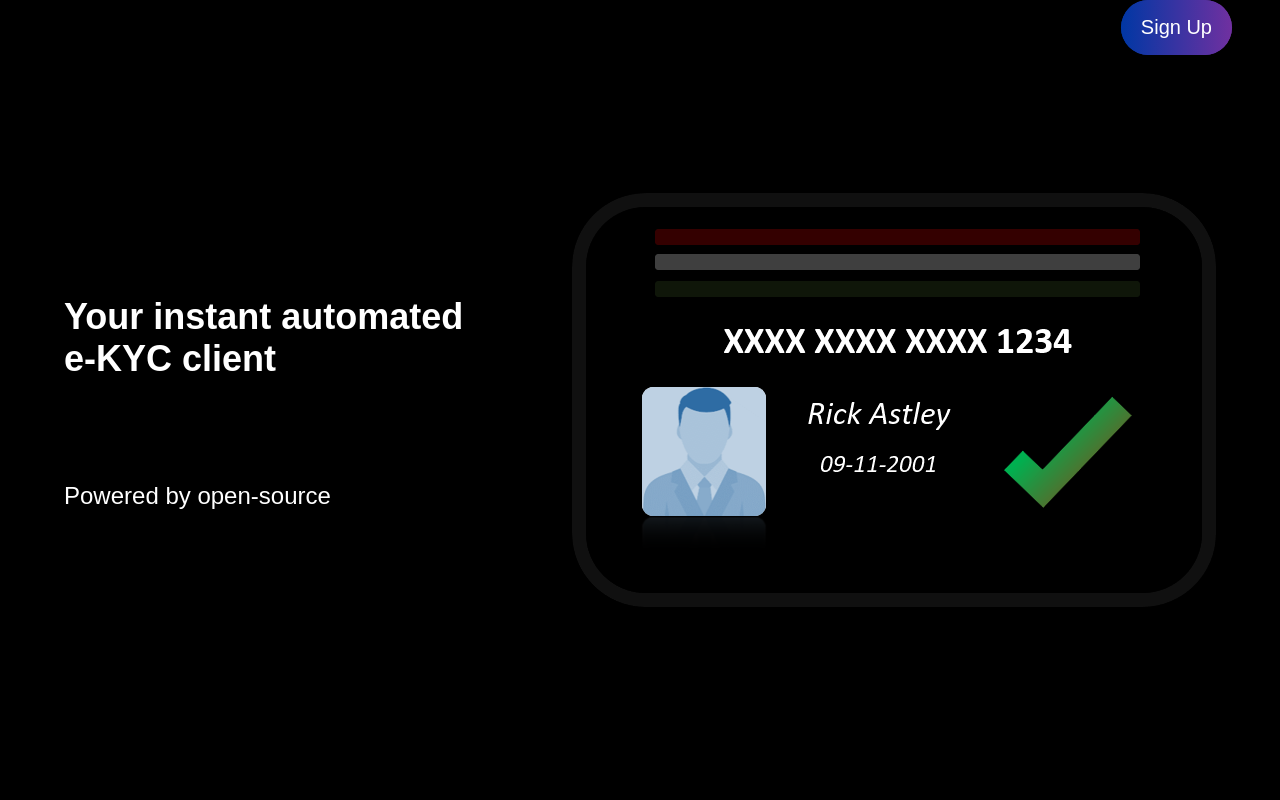
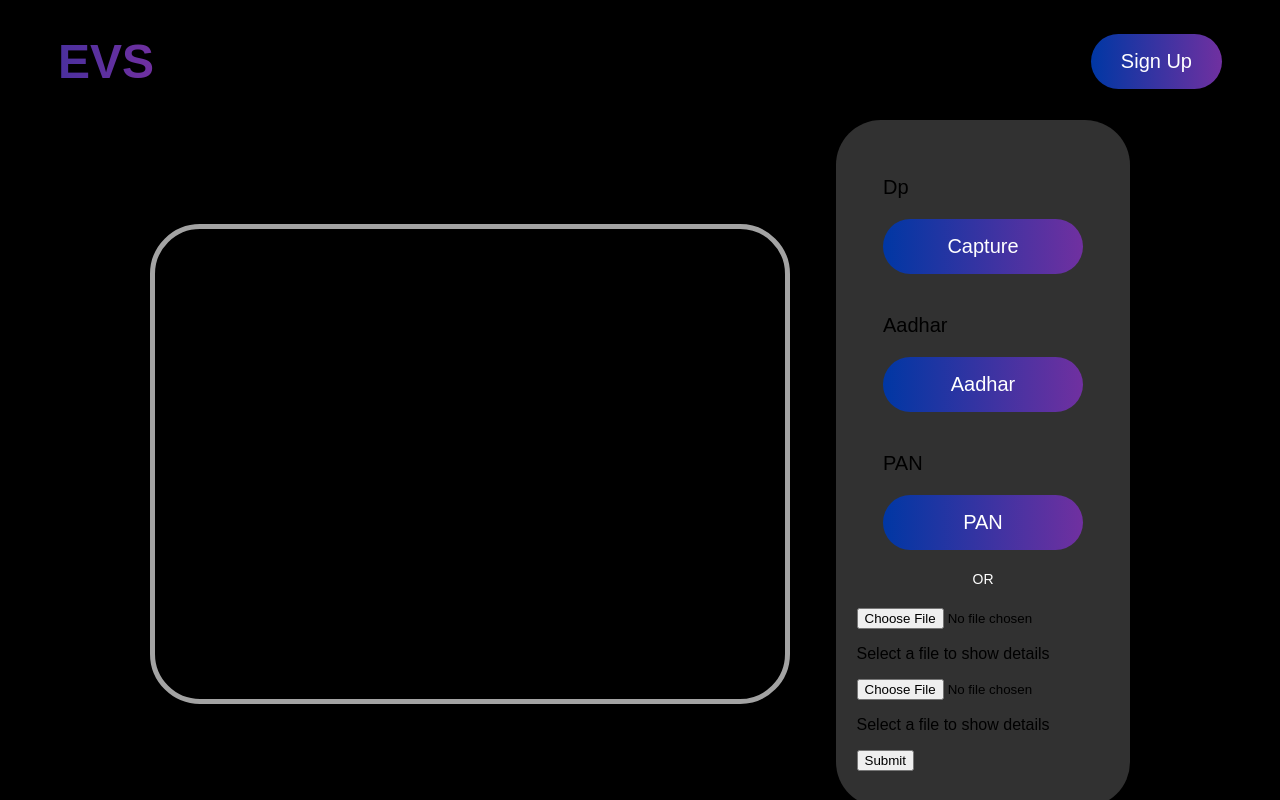
Before and after one commit to EmmanuelAllanMJ/EVS, a Next.js app in the folder Frontend/: page / in a window 1280 px wide. Built offline with nearby package versions, Linux system fonts and the light colour scheme; no server answers.

Commit message:
Fix: css

```diff
--- a/Frontend/components/MainPage/ApiConnect.js
+++ b/Frontend/components/MainPage/ApiConnect.js
@@ -20,7 +20,7 @@ export default function ApiConnect() {
   }, [response]);
 
   const baseURL = "127.0.0.1:5000/";
-  const src = "http://127.0.0.1:5000/video_feed";
+  const src = "http://127.0.0.1:5000/test";
 
   function clickPhoto(e) {
     e.preventDefault();
@@ -52,6 +52,27 @@ export default function ApiConnect() {
       .catch((err) => {
         console.log(err);
       });
+  }
+
+  function checkIfImageExists(url) {
+    try {
+      const img = new Image();
+      img.src = url;
+
+      if (img.complete) {
+        return true;
+      } else {
+        img.onload = () => {
+          return true;
+        };
+
+        img.onerror = () => {
+          return false;
+        };
+      }
+    } catch (err) {
+      return false;
+    }
   }
 
   const [selectedFile, setSelectedFile] = useState();
@@ -94,7 +115,11 @@ export default function ApiConnect() {
       {/* <h1 className={classes.title}>Hello</h1> */}
       <div className={classes.align}>
         <div className={classes.img}>
-          <img src={src} alt="video" />
+          {checkIfImageExists(src) ? (
+            <img src={src} alt="video" />
+          ) : (
+            <p>No video source found</p>
+          )}
         </div>
         <Card className={classes.capture}>
           <div className={classes.description}>
@@ -103,7 +128,22 @@ export default function ApiConnect() {
               Capture
             </Button>
           </div>
-          <div>
+
+          <div className={classes.description}>
+            <p>Aadhar</p>
+            <Button className={classes.btn}>Aadhar</Button>
+          </div>
+          <div className={classes.description}>
+            <p>PAN</p>
+            <Button className={classes.btn}>PAN</Button>
+          </div>
+          {show && <p className={classes.response}>{response}</p>}
+          <div className={classes.divider}>
+            <span className={classes.dividerLine}></span>
+            <span className={classes.dividerText}>or</span>
+            <span className={classes.dividerLine}></span>
+          </div>
+          <div className={classes.form}>
             <input type="file" name="file" onChange={changeHandler} />
             {isSelected ? (
               <div>
@@ -136,16 +176,6 @@ export default function ApiConnect() {
               <button onClick={handleSubmission}>Submit</button>
             </div>
           </div>
-
-          <div className={classes.description}>
-            <p>Aadhar</p>
-            <Button className={classes.btn}>Aadhar</Button>
-          </div>
-          <div className={classes.description}>
-            <p>PAN</p>
-            <Button className={classes.btn}>PAN</Button>
-          </div>
-          {show && <p className={classes.response}>{response}</p>}
         </Card>
       </div>
     </div>
--- a/Frontend/components/MainPage/ApiConnect.module.css
+++ b/Frontend/components/MainPage/ApiConnect.module.css
@@ -3,16 +3,17 @@
   max-width: 100%;
   height: 100vh;
   margin: 0 auto;
+  padding: 0 15rem;
+  /* overflow: hidden; */
 }
 .align {
   /* display: grid;
   grid-template-columns: 1fr 1fr;
   align-items: center; */
   display: flex;
-  padding-top: 20rem;
-  gap: 10rem;
-  align-items: center;
-  justify-content: center;
+  padding-top: 12rem;
+   align-items: center;
+  justify-content: space-between;
 }
 .title {
   margin: 10rem;
@@ -20,8 +21,15 @@
 .img {
   /* margin-left: 10%; */
   /* margin-top: 10%; */
+  min-width: 640px;
+  min-height: 480px;
+  border: solid 5px rgb(163, 163, 163);
   border-radius: 50px;
   overflow: hidden;
+}
+.img p{
+ font-size: 2rem;
+ text-align: center;
 }
 .capture {
   display: flex;
@@ -30,7 +38,7 @@
   /* align-items: center; */
   justify-content: center;
   gap: 2rem;
-  padding: 10rem;
+  /* padding: 10rem; */
   width: 30%;
   /* padding: 50%; */
   border-radius: 45px;
@@ -59,3 +67,35 @@
     width: 30%;
   }
 }
+
+.description{
+  font-size: 2rem;
+}
+.form{
+  font-size: medium;
+}
+
+.divider{
+  -webkit-box-align: center;
+  -ms-flex-align: center;
+  align-items: center;
+  display: -webkit-box;
+  display: -ms-flexbox;
+  display: flex;
+
+  -webkit-box-pack: justify;
+  -ms-flex-pack: justify;
+  justify-content: space-between;
+}
+
+.dividerLine {
+  border-top: 1px solid #edeff1;
+  width: 40%;
+}
+.dividerText {
+  font-size: 14px;
+  font-weight: 500;
+  line-height: 18px;
+  color: #ffffff;
+  text-transform: uppercase;
+}
--- a/Frontend/components/Section/Nav/Nav.js
+++ b/Frontend/components/Section/Nav/Nav.js
@@ -12,7 +12,7 @@ function Nav() {
       <div>
         <Link href="/" passHref>
           <a>
-            <div>EVS</div>
+            <div className={classes.logo}>EVS</div>
           </a>
         </Link>
       </div>
--- a/Frontend/components/Section/Nav/Nav.module.css
+++ b/Frontend/components/Section/Nav/Nav.module.css
@@ -1,4 +1,5 @@
 .nav {
+  padding: 1rem 1rem;
   width: 50rem;
   display: flex;
   align-items: center;
--- a/Frontend/components/Section/Signin/Signin.js
+++ b/Frontend/components/Section/Signin/Signin.js
@@ -14,7 +14,7 @@ function SignUp() {
   };
   return (
     <div className={classes.main}>
-      <p className={classes.title}>SIgnUp</p>
+      <p className={classes.title}>Sign up</p>
       <Card>
         <div
           className={classes.google}
--- a/Frontend/components/Section/Signin/Signin.module.css
+++ b/Frontend/components/Section/Signin/Signin.module.css
@@ -36,8 +36,8 @@
 .facebook {
   width: 100%;
   display: flex;
-  padding: 0.5rem 1rem;
-  font-size: 2rem;
+  padding: 0.5rem 2rem;
+  font-size: 1.8rem;
   justify-content: center;
   border-radius: 50px;
   display: flex;
--- a/Frontend/components/ui/Button.module.css
+++ b/Frontend/components/ui/Button.module.css
@@ -2,7 +2,7 @@
   background: linear-gradient(to right, #0037a4 0%, #7030a0 100%);
   font-size: 2rem;
   /* font-weight: bold; */
-  padding: 1.6rem 2rem;
+  padding: 1.6rem 3rem;
   border-radius: 50px;
   color: #fff;
   cursor: pointer;
--- a/Frontend/components/ui/Card.module.css
+++ b/Frontend/components/ui/Card.module.css
@@ -2,12 +2,11 @@
   position: relative;
   z-index: 1;
   background-color: #313131;
-
   display: flex;
   flex-direction: column;
   justify-content: center;
   align-items: center;
   gap: 1.6rem;
-  padding: 3.6rem;
+  padding: 3.6rem 10.8rem;
   border-radius: 75px;
 }
--- a/Frontend/pages/index.js
+++ b/Frontend/pages/index.js
@@ -7,7 +7,7 @@ function index() {
   const { data: session } = useSession();
 
   // logged in
-  if (session) {
+  if (!session) {
     return (
       <>
         <ApiConnect />
```
Also changed, not shown: 1 other file (tests, documents, lock files or other folders).
